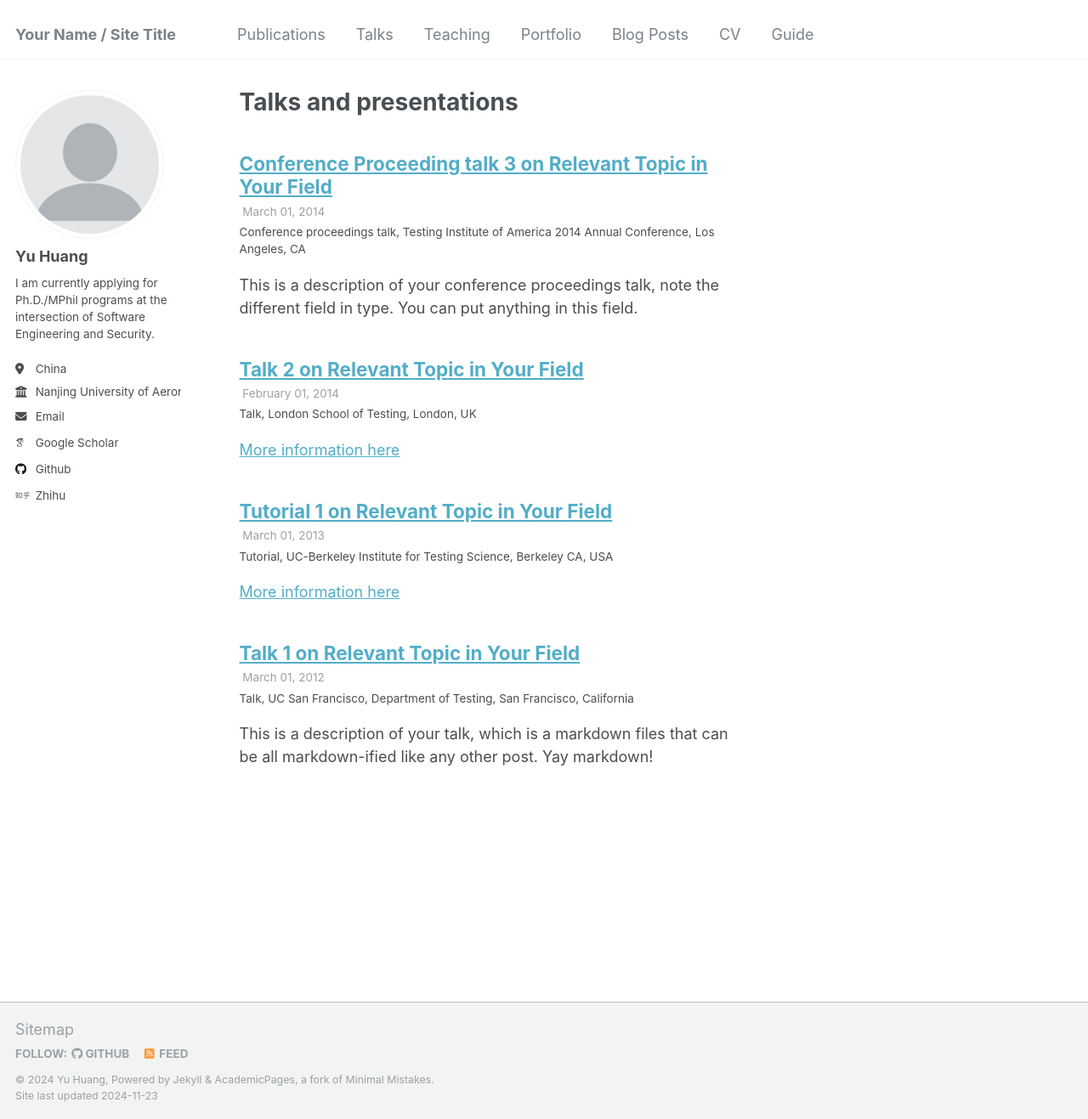
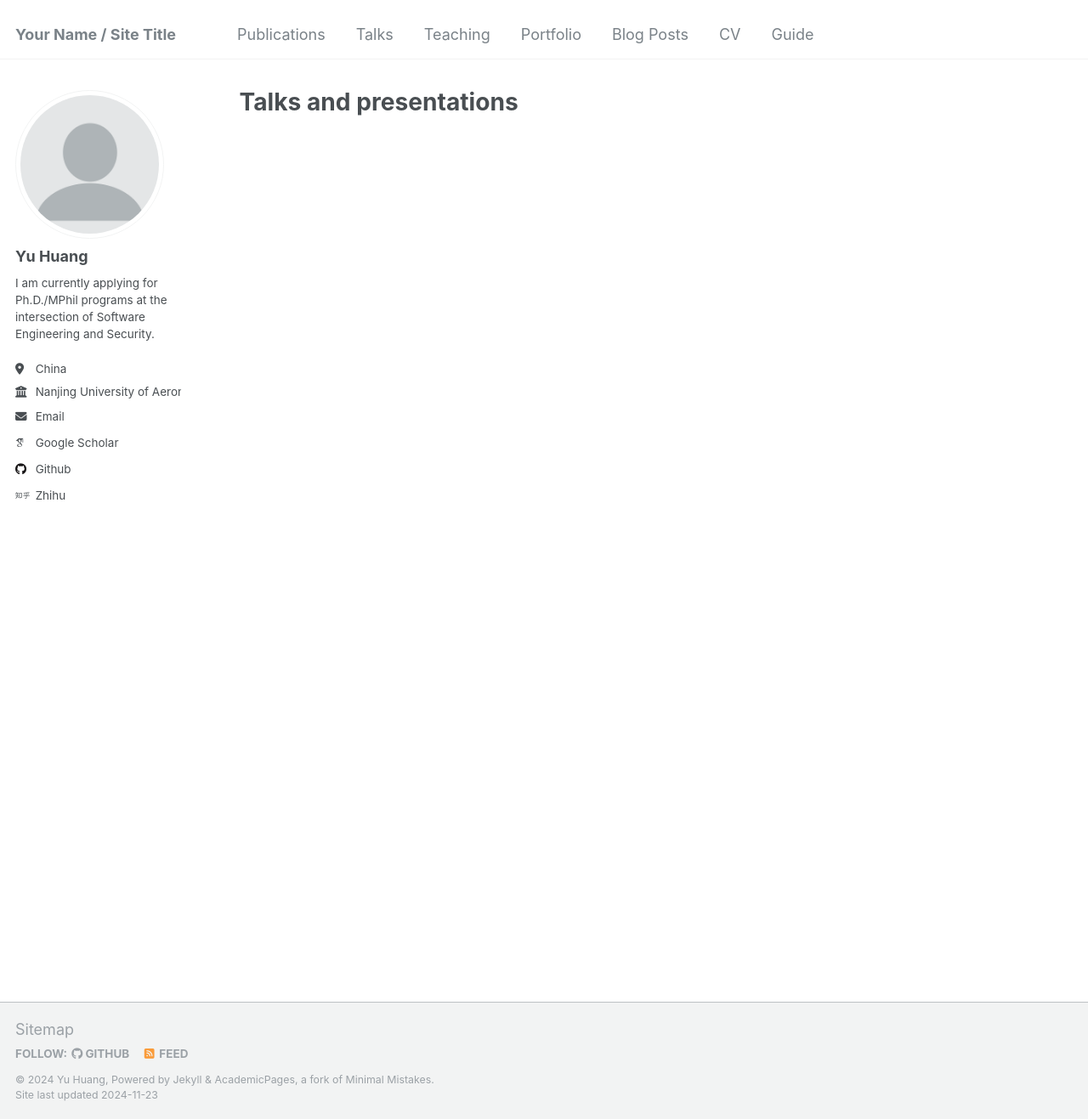
Before and after one commit to fatmo666/fatmo666.github.io, a Jekyll site: the page built from _pages/talks.html, in a window 1280 px wide and 1317 px high. Shown: the whole window at 85% size. Built offline with Jekyll 4.4.1, drawn with Linux system fonts in a browser that asks for light colours; some web fonts are replaced; some of the changed lines change nothing that is shown.

Commit message:
Update _config.yml

```diff
--- a/_config.yml
+++ b/_config.yml
@@ -178,18 +178,18 @@ kramdown:
 
 # These settings control the types of collections used by the template
 collections:
-  teaching:
-    output: true
-    permalink: /:collection/:path/
+  # teaching:
+  #   output: true
+  #   permalink: /:collection/:path/
   publications:
     output: true
     permalink: /:collection/:path/
-  portfolio:
-    output: true
-    permalink: /:collection/:path/
-  talks:
-    output: true
-    permalink: /:collection/:path/
+  # portfolio:
+  #   output: true
+  #   permalink: /:collection/:path/
+  # talks:
+  #   output: true
+  #   permalink: /:collection/:path/
 
 
 # These settings control how pages and collections are included in the site
@@ -212,15 +212,15 @@ defaults:
     values:
       layout: single
       author_profile: true
-  # _teaching
-  - scope:
-      path: ""
-      type: teaching
-    values:
-      layout: single
-      author_profile: true
-      share: true
-      comments: true
+  # # _teaching
+  # - scope:
+  #     path: ""
+  #     type: teaching
+  #   values:
+  #     layout: single
+  #     author_profile: true
+  #     share: true
+  #     comments: true
   # _publications
   - scope:
       path: ""
@@ -230,23 +230,23 @@ defaults:
       author_profile: true
       share: true
       comments: true
-  # _portfolio
-  - scope:
-      path: ""
-      type: portfolio
-    values:
-      layout: single
-      author_profile: true
-      share: true
-      comment: true
-  # _talks
-  - scope:
-      path: ""
-      type: talks
-    values:
-      layout: talk
-      author_profile: true
-      share: true
+  # # _portfolio
+  # - scope:
+  #     path: ""
+  #     type: portfolio
+  #   values:
+  #     layout: single
+  #     author_profile: true
+  #     share: true
+  #     comment: true
+  # # _talks
+  # - scope:
+  #     path: ""
+  #     type: talks
+  #   values:
+  #     layout: talk
+  #     author_profile: true
+  #     share: true
 
 
 # Sass/SCSS
```
